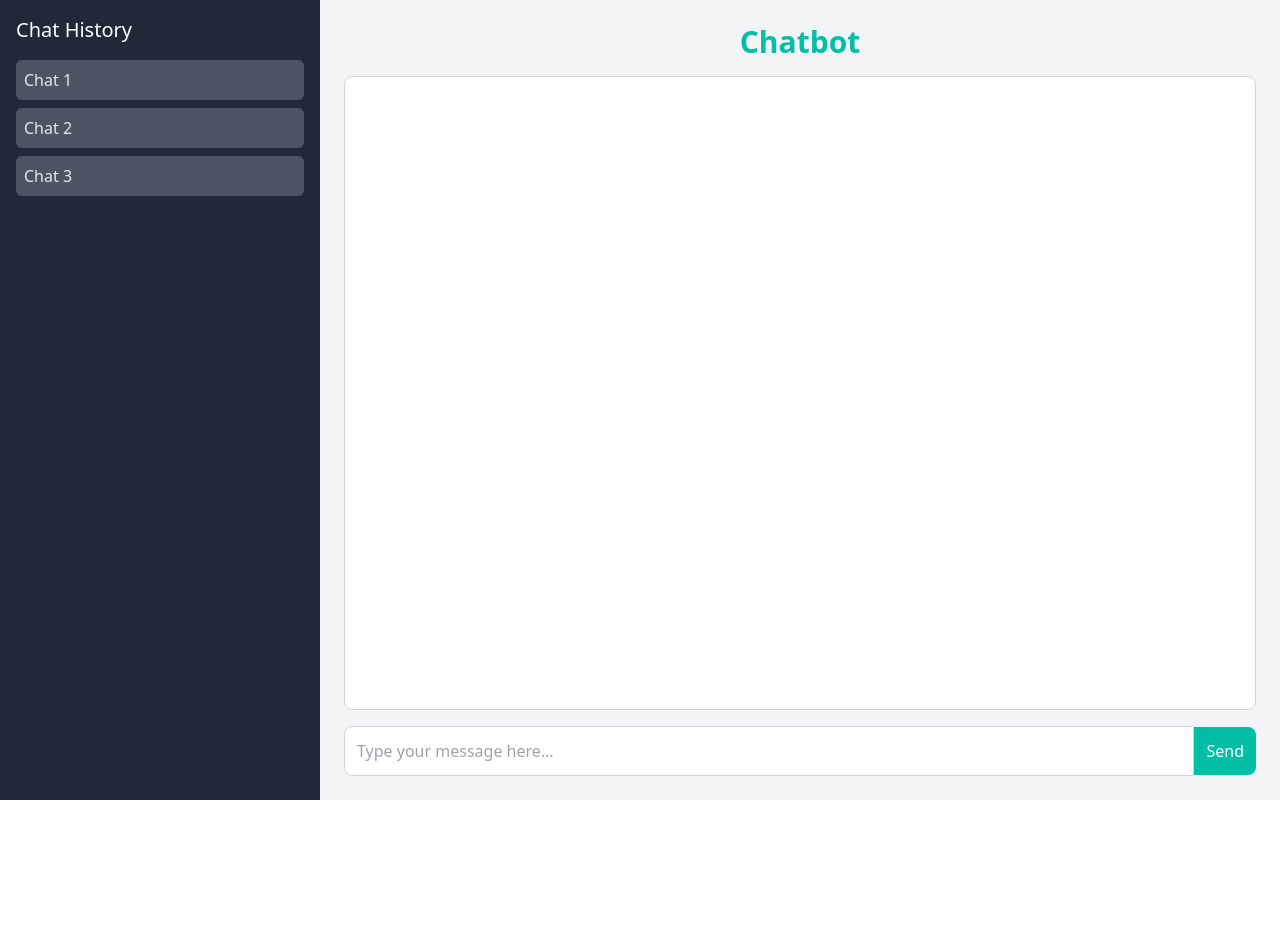
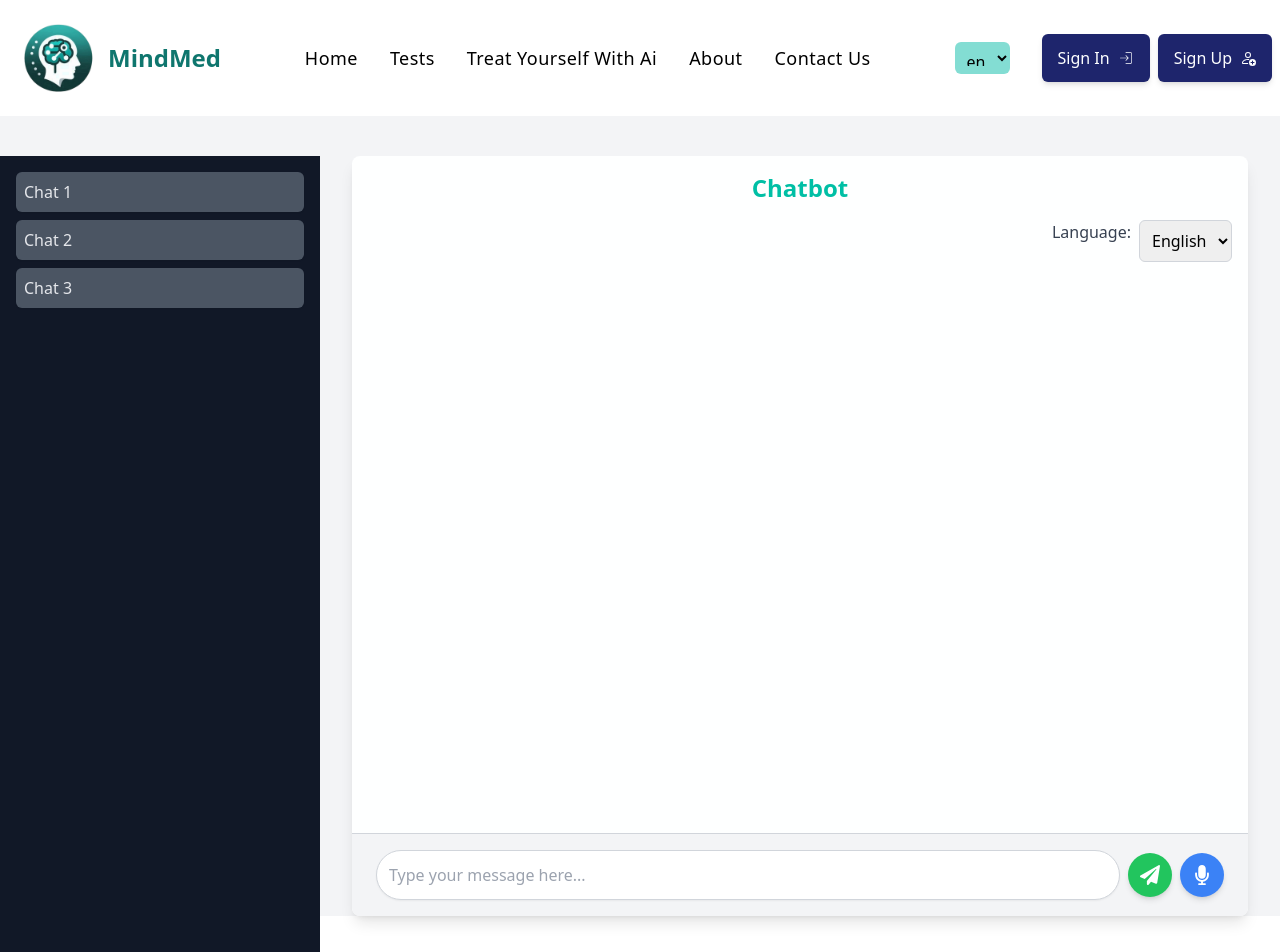
Before and after one commit to a7medk7aledak/VitaPsyche-Graduation-Project, a Next.js app in the folder client/: page /chatbot in a window 1280 px wide. Shown: the top 952 px of the page. Before the commit the page ends 800 px from the top, so only its background shows below. Built offline with nearby package versions, Linux system fonts and the light colour scheme.

Commit message:
add speech to text && enhance the ui

```diff
--- a/client/app/chatbot/page.tsx
+++ b/client/app/chatbot/page.tsx
@@ -1,19 +1,68 @@
 "use client";
-import { useState } from "react";
+import Navbar from "@components/common/Navbar";
+import { useState, useEffect } from "react";
+import {
+  FaMicrophone,
+  FaMicrophoneSlash,
+  FaPaperPlane,
+  FaBars,
+} from "react-icons/fa"; // Importing React Icons
 
 const ChatBotPage: React.FC = () => {
   const [messages, setMessages] = useState<{ sender: string; text: string }[]>(
     []
   );
   const [input, setInput] = useState<string>("");
+  const [isListening, setIsListening] = useState<boolean>(false);
+  const [language, setLanguage] = useState<string>("en-US"); // Default to English
+  const [recognition, setRecognition] = useState<SpeechRecognition | null>(
+    null
+  );
+  const [isHistoryVisible, setIsHistoryVisible] = useState<boolean>(false); // Mobile Chat History visibility
 
+  // Initialize speech recognition when component mounts
+  useEffect(() => {
+    if ("webkitSpeechRecognition" in window) {
+      const newRecognition = new (window as any).webkitSpeechRecognition();
+      newRecognition.continuous = false;
+      newRecognition.interimResults = false;
+
+      newRecognition.onresult = (event: SpeechRecognitionEvent) => {
+        const transcript = event.results[0][0].transcript;
+        setInput(transcript);
+        setIsListening(false); // Stop listening after speech is recognized
+      };
+
+      newRecognition.onerror = (event: any) => {
+        console.error("Speech recognition error:", event.error);
+        setIsListening(false);
+      };
+
+      setRecognition(newRecognition);
+    }
+  }, []);
+
+  // Function to request microphone permission
+  const requestMicrophonePermission = async () => {
+    try {
+      const result = await navigator.permissions.query({
+        name: "microphone" as PermissionName,
+      });
+      if (result.state === "denied") {
+        alert("Microphone access is required for speech recognition.");
+      }
+    } catch (error) {
+      console.error("Permission error: ", error);
+    }
+  };
+
+  // Handle sending messages
   const handleSendMessage = async () => {
     if (input.trim() !== "") {
       const userMessage = { sender: "user", text: input };
       setMessages((prevMessages) => [...prevMessages, userMessage]);
 
       try {
-        // Send the message to the API route in Next.js
         const response = await fetch("/api/chatbot", {
           method: "POST",
           headers: {
@@ -22,7 +71,6 @@ const ChatBotPage: React.FC = () => {
           body: JSON.stringify({ message: input }),
         });
 
-        // Get the response from the chatbot and update the messages
         const data = await response.json();
         setMessages((prevMessages) => [
           ...prevMessages,
@@ -32,37 +80,95 @@ const ChatBotPage: React.FC = () => {
         console.error("Error communicating with the chatbot:", error);
       }
 
-      // Clear the input after sending the message
       setInput("");
     }
   };
 
+  // Handle speech-to-text
+  const handleSpeechToText = () => {
+    if (recognition) {
+      recognition.lang = language;
+
+      if (isListening) {
+        recognition.stop();
+        setIsListening(false);
+      } else {
+        requestMicrophonePermission();
+        recognition.start();
+        setIsListening(true);
+      }
+    }
+  };
+
+  // Handle language switch
+  const handleLanguageChange = (e: React.ChangeEvent<HTMLSelectElement>) => {
+    setLanguage(e.target.value);
+  };
+
   return (
-    <div className="flex h-screen">
-      {/* Chat History */}
-      <div className="w-1/4 bg-gray-800 p-4">
-        <h2 className="text-white text-xl mb-4">Chat History</h2>
+    <>
+        <Navbar />
+      <div className="flex h-screen flex-col lg:flex-row   bg-gray-100">
+        {/* Mobile Menu Toggle */}
+        <div className="lg:hidden bg-gray-900 p-4 flex justify-between  items-center shadow-md">
+          <h2 className="text-white text-xl">History</h2>
+          <button
+            onClick={() => setIsHistoryVisible(!isHistoryVisible)}
+            className="text-white text-2xl"
+          >
+            <FaBars />
+          </button>
+        </div>
+
+        {/* Chat History - always visible on desktop */}
+        <div
+          className={`fixed lg:relative top-0 left-0 h-full mt-10 bg-gray-900 p-4 lg:w-1/4 lg:block lg:flex-shrink-0 transition-transform duration-300 transform ${
+            isHistoryVisible
+              ? "translate-x-0"
+              : "-translate-x-full lg:translate-x-0"
+          }`}
+        >
           <div className="space-y-2">
-          <button className="w-full text-left text-gray-200 bg-gray-600 p-2 rounded-md">
+            <button className="w-full text-left text-gray-200 bg-gray-600 p-2 rounded-md shadow-sm transition-colors duration-300 hover:bg-gray-500">
               Chat 1
             </button>
-          <button className="w-full text-left text-gray-200 bg-gray-600 p-2 rounded-md">
+            <button className="w-full text-left text-gray-200 bg-gray-600 p-2 rounded-md shadow-sm transition-colors duration-300 hover:bg-gray-500">
               Chat 2
             </button>
-          <button className="w-full text-left text-gray-200 bg-gray-600 p-2 rounded-md">
+            <button className="w-full text-left text-gray-200 bg-gray-600 p-2 rounded-md shadow-sm transition-colors duration-300 hover:bg-gray-500">
               Chat 3
             </button>
           </div>
         </div>
 
         {/* Chat Window */}
-      <div className="flex-grow flex flex-col bg-gray-100 p-6">
-        <h1 className="text-3xl font-bold text-center text-[#00BFA6] mb-4">
+        <div
+          className={`flex-grow flex flex-col lg:mt-10 bg-white rounded-lg shadow-lg mx-auto md:w-2/3 lg:w-2/3 lg:max-w-4xl transition-transform duration-300 ${
+            isHistoryVisible ? "lg:ml-64" : ""
+          }`}
+        >
+          <h1 className="text-2xl font-semibold text-center text-heading mb-4 mt-4">
             Chatbot
           </h1>
 
+          {/* Language Selection */}
+          <div className="flex justify-end px-4">
+            <label htmlFor="language" className="mr-2 text-gray-700">
+              Language:
+            </label>
+            <select
+              id="language"
+              value={language}
+              onChange={handleLanguageChange}
+              className="p-2 border border-gray-300 rounded-md"
+            >
+              <option value="en-US">English</option>
+              <option value="ar-SA">Arabic</option>
+            </select>
+          </div>
+
           {/* Chat Messages */}
-        <div className="flex-grow overflow-y-auto mb-4 p-4 border border-gray-300 rounded-lg bg-white space-y-4">
+          <div className="flex-grow overflow-y-auto mb-4 p-6 space-y-4">
             {messages.map((msg, index) => (
               <div
                 key={index}
@@ -71,9 +177,9 @@ const ChatBotPage: React.FC = () => {
                 }`}
               >
                 <div
-                className={`max-w-xs p-3 rounded-lg ${
+                  className={`max-w-xs p-4 rounded-3xl shadow-md transition-transform duration-300 transform ${
                     msg.sender === "user"
-                    ? "bg-[#00BFA6] text-white"
+                      ? "bg-green-500 text-white scale-105"
                       : "bg-gray-200 text-gray-700"
                   }`}
                 >
@@ -84,24 +190,39 @@ const ChatBotPage: React.FC = () => {
             ))}
           </div>
 
-        {/* Message Input */}
-        <div className="flex items-center">
+          {/* Message Input and Buttons */}
+          <div className="flex items-center space-x-2 px-6 py-4 bg-gray-100 border-t border-gray-300 rounded-b-lg">
             <input
               type="text"
               value={input}
               onChange={(e) => setInput(e.target.value)}
               placeholder="Type your message here..."
-            className="flex-grow p-3 border border-gray-300 rounded-l-lg focus:outline-none"
+              className="flex-grow p-3 border border-gray-300 rounded-full focus:outline-none shadow-sm"
             />
             <button
               onClick={handleSendMessage}
-            className="bg-[#00BFA6] text-white p-3 rounded-r-lg hover:bg-[#009688] transition-colors duration-300"
+              className="bg-green-500 text-white p-3 rounded-full hover:bg-green-400 transition-colors duration-300 shadow-md"
             >
-            Send
+              <FaPaperPlane className="text-xl" />
+            </button>
+            <button
+              onClick={handleSpeechToText}
+              className={`p-3 rounded-full text-white shadow-md ${
+                isListening
+                  ? "bg-red-500 hover:bg-red-400"
+                  : "bg-blue-500 hover:bg-blue-400"
+              } transition-colors duration-300`}
+            >
+              {isListening ? (
+                <FaMicrophoneSlash className="text-xl" />
+              ) : (
+                <FaMicrophone className="text-xl" />
+              )}
             </button>
           </div>
         </div>
       </div>
+    </>
   );
 };
 
```
Lines whose indentation alone changed are shown as unchanged.
